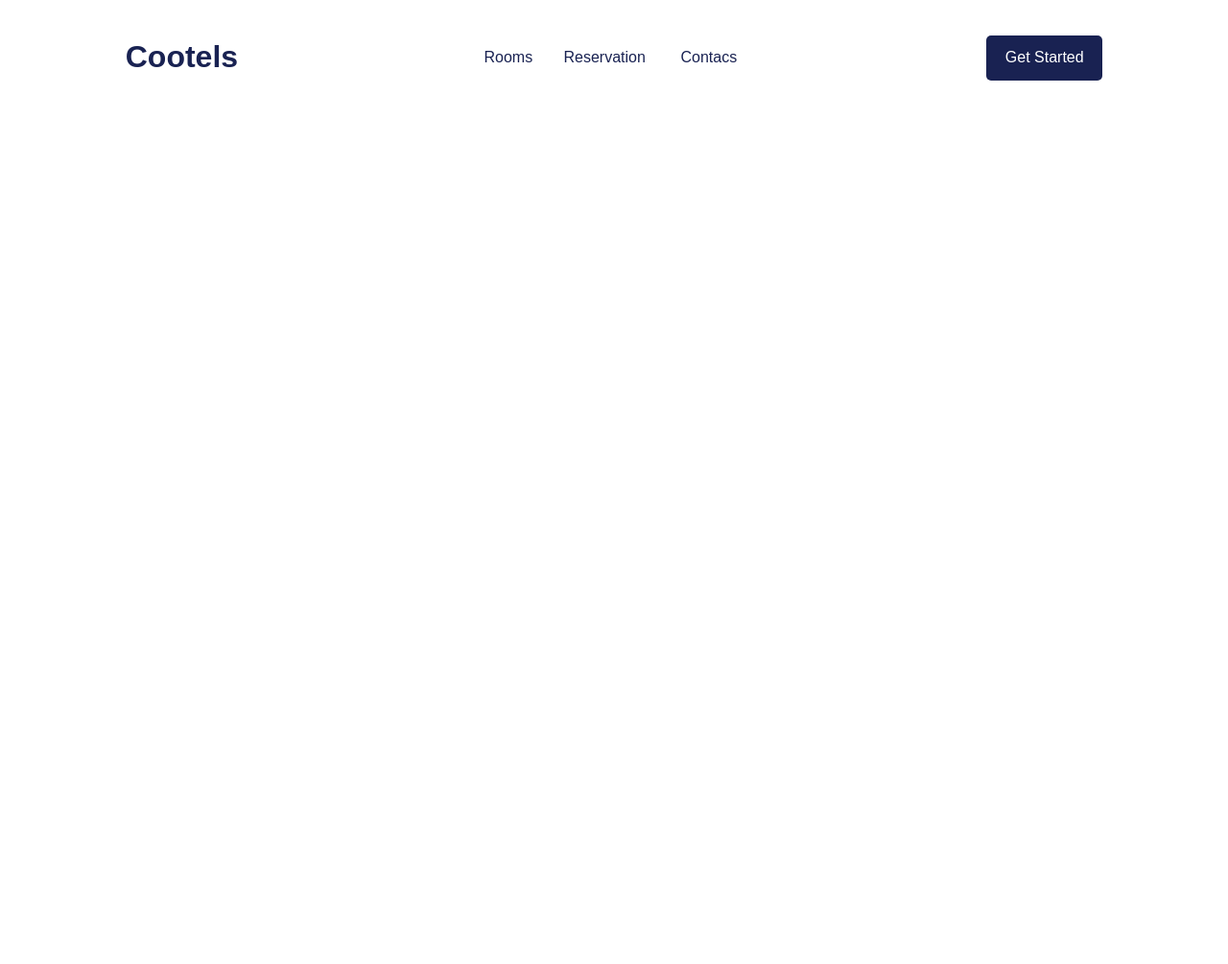
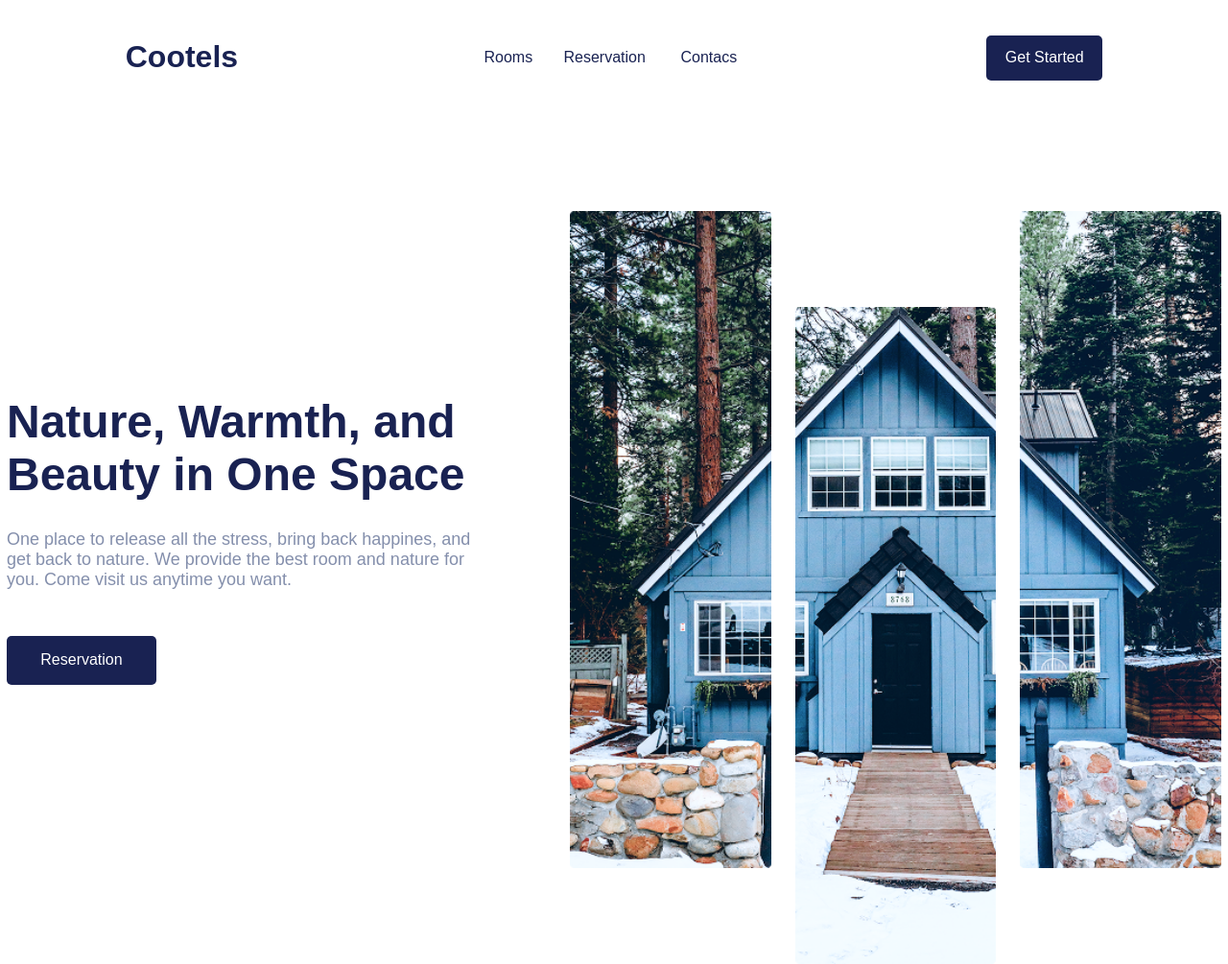
Before and after one commit to themagawo2011/homework-14, a plain HTML site: page index.html in a window 1280 px wide. Shown: the whole page at 96% size. Before the commit the page ends 800 px from the top, so only its background shows below. Drawn offline with Linux system fonts and the light colour scheme.

Commit message:
box2 сохтам

```diff
--- a/index.html
+++ b/index.html
@@ -18,5 +18,21 @@
     </div>
 
 
+    <div class="box2">
+        <div class="d1box2">
+            <h1 class="h1box2">Nature, Warmth, and Beauty in One Space</h1>
+            <p class="p1box2">One place to release all the stress, bring back happines, and get back to nature. We provide the best room and nature for you. Come visit us anytime you want.</p>
+            <button class="bt2">Reservation</button>
+        </div>
+
+        <div class="d2box2">
+            <img src="./images/meritt-thomas-u-Hb93V6IWI-unsplash 1.png" alt="">
+            <img src="./images/meritt-thomas-u-Hb93V6IWI-unsplash 2.png" alt="" class="img1box2">
+            <img src="./images/meritt-thomas-u-Hb93V6IWI-unsplash 3.png" alt="">
+        </div>
+    </div>
+
+
+
 </body>
 </html>
```
